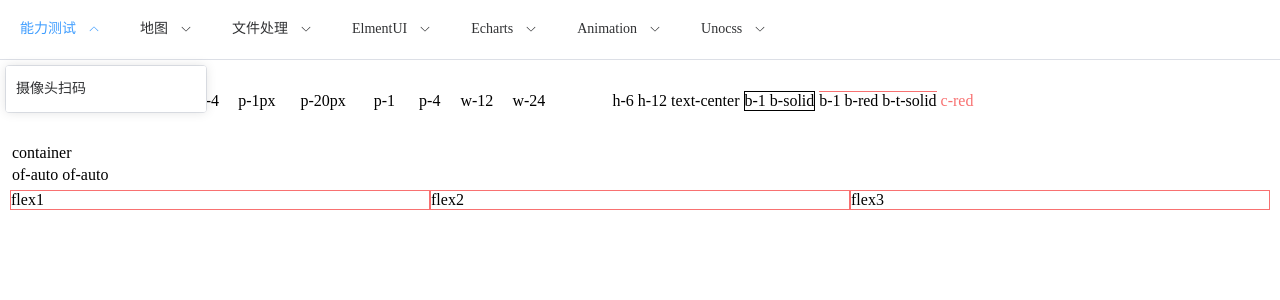
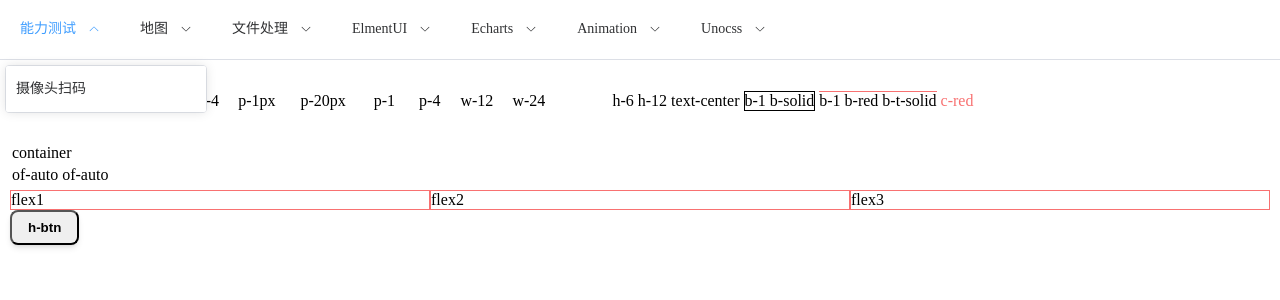
Before and after one commit to wugenshui/demo-vite, a Vue app: page /#/unocss in a window 1280 px wide. Shown: the top 300 px of the page. Built offline with nearby package versions, Linux system fonts and the light colour scheme.

Commit message:
组合提交

```diff
--- a/src/views/unocss/index.vue
+++ b/src/views/unocss/index.vue
@@ -21,7 +21,7 @@ const clazz = ref([
   'c-red',
   'container',
   'of-auto',
-  'of-auto text-nowrap w-12',
+  'of-auto text-nowrap w-12'
 ])
 </script>
 
@@ -34,6 +34,8 @@ const clazz = ref([
     <div class="flex-1 b-1 b-red b-solid">flex2</div>
     <div class="flex-1 b-1 b-red b-solid">flex3</div>
   </div>
+  <!-- 自定义组合 -->
+  <button type="button" class="h-btn">h-btn</button>
 </template>
 
 <style lang="scss">
--- a/uno.config.js
+++ b/uno.config.js
@@ -7,4 +7,7 @@ export default defineConfig({
   presets: [
     presetUno(),
   ],
+  shortcuts: {
+    "h-btn": 'py-2 px-4 font-semibold rounded-lg shadow-md'
+  }
 })
```
